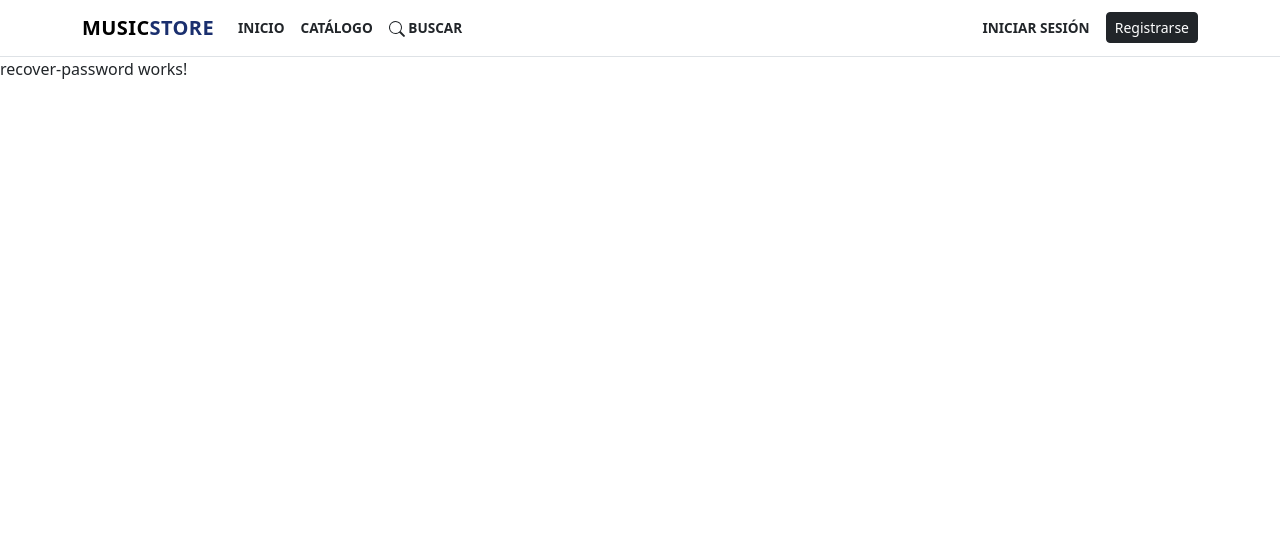
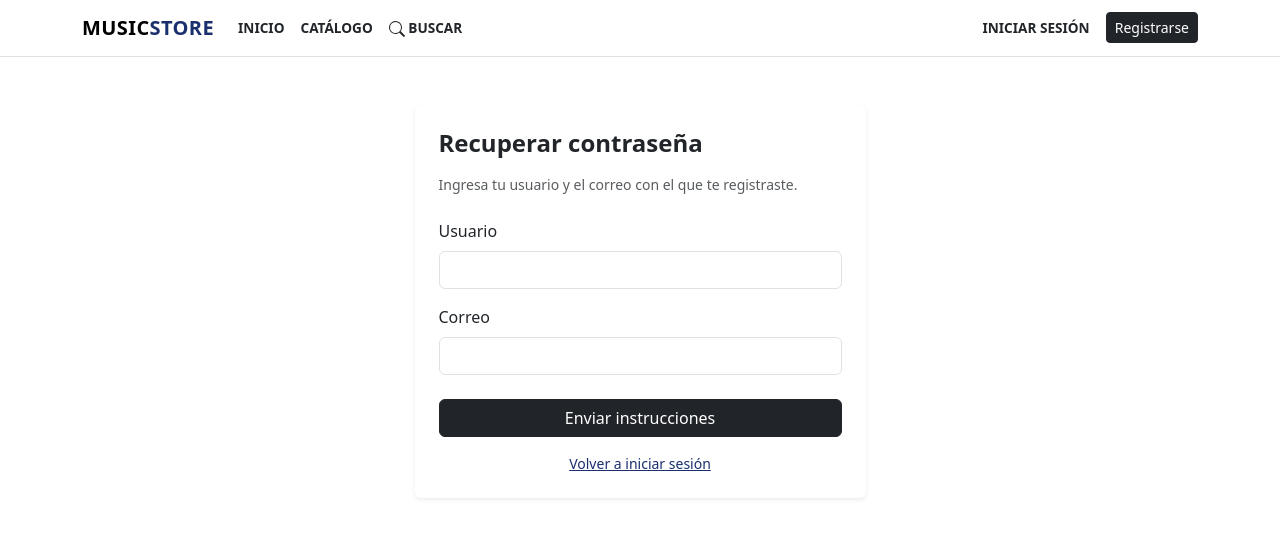
Before and after one commit to SebaleSan/musicstore-web, an Angular app: page /recover-password in a window 1280 px wide. Shown: the top 538 px of the page. Built offline with nearby package versions, Linux system fonts and the light colour scheme.

Commit message:
feat(auth): add simulated password recovery form

```diff
--- a/src/app/pages/recover-password/recover-password.page.html
+++ b/src/app/pages/recover-password/recover-password.page.html
@@ -1 +1,46 @@
-<p>recover-password works!</p>
+<section class="container py-5">
+  <div class="row justify-content-center">
+    <div class="col-12 col-md-8 col-lg-5">
+      <div class="card border-0 shadow-sm">
+        <div class="card-body p-4">
+          <h1 class="h4 fw-bold mb-3">Recuperar contraseña</h1>
+
+          @if (sentTo(); as email) {
+            <div class="alert alert-success" role="status">
+              Si los datos corresponden a una cuenta, enviaremos a <strong>{{ email }}</strong> las instrucciones para
+              restablecer tu contraseña.
+            </div>
+            <a routerLink="/login" class="btn btn-dark w-100">Volver a iniciar sesión</a>
+          } @else {
+            <p class="text-body-secondary small mb-4">
+              Ingresa tu usuario y el correo con el que te registraste.
+            </p>
+
+            <form [formGroup]="form" (ngSubmit)="submit()" novalidate>
+              <div class="mb-3">
+                <label for="username" class="form-label">Usuario</label>
+                <input id="username" type="text" class="form-control" formControlName="username"
+                  required minlength="3" maxlength="50" pattern="[a-zA-Z0-9_]+" autocomplete="username"
+                  [class.is-invalid]="usernameError()">
+                <div class="invalid-feedback">{{ usernameError() }}</div>
+              </div>
+
+              <div class="mb-4">
+                <label for="email" class="form-label">Correo</label>
+                <input id="email" type="email" class="form-control" formControlName="email"
+                  required maxlength="100" [pattern]="emailPattern" autocomplete="email" [class.is-invalid]="emailError()">
+                <div class="invalid-feedback">{{ emailError() }}</div>
+              </div>
+
+              <button type="submit" class="btn btn-dark w-100">Enviar instrucciones</button>
+
+              <p class="small text-center mt-3 mb-0">
+                <a routerLink="/login">Volver a iniciar sesión</a>
+              </p>
+            </form>
+          }
+        </div>
+      </div>
+    </div>
+  </div>
+</section>
--- a/src/app/pages/recover-password/recover-password.page.ts
+++ b/src/app/pages/recover-password/recover-password.page.ts
@@ -1,9 +1,53 @@
-import { Component } from '@angular/core';
+import { Component, inject, signal } from '@angular/core';
+import { NonNullableFormBuilder, ReactiveFormsModule, Validators } from '@angular/forms';
+import { RouterLink } from '@angular/router';
+import { EMAIL_PATTERN } from '../../validators/email';
 
 @Component({
   selector: 'app-recover-password',
-  imports: [],
+  imports: [ReactiveFormsModule, RouterLink],
   templateUrl: './recover-password.page.html',
   styleUrl: './recover-password.page.css',
 })
-export class RecoverPasswordPage {}
+export class RecoverPasswordPage {
+  protected readonly emailPattern = EMAIL_PATTERN;
+
+  protected readonly form = inject(NonNullableFormBuilder).group({
+    username: ['', [Validators.required, Validators.minLength(3), Validators.maxLength(50), Validators.pattern(/^[a-zA-Z0-9_]+$/)]],
+    email: ['', [Validators.required, Validators.email, Validators.pattern(EMAIL_PATTERN), Validators.maxLength(100)]],
+  });
+  protected readonly sentTo = signal<string | null>(null);
+
+  protected usernameError(): string | null {
+    const control = this.form.controls.username;
+    if (!control.touched || !control.errors) {
+      return null;
+    }
+    if (control.hasError('required')) {
+      return 'El usuario es obligatorio';
+    }
+    if (control.hasError('minlength') || control.hasError('maxlength')) {
+      return 'El usuario debe tener entre 3 y 50 caracteres';
+    }
+    return 'Solo letras, números y guion bajo, sin espacios';
+  }
+
+  protected emailError(): string | null {
+    const control = this.form.controls.email;
+    if (!control.touched || !control.errors) {
+      return null;
+    }
+    if (control.hasError('required')) {
+      return 'El correo es obligatorio';
+    }
+    return control.hasError('maxlength') ? 'El correo no puede superar 100 caracteres' : 'Ingresa un correo válido';
+  }
+
+  protected submit(): void {
+    if (this.form.invalid) {
+      this.form.markAllAsTouched();
+      return;
+    }
+    this.sentTo.set(this.form.getRawValue().email.trim().toLowerCase());
+  }
+}
```
